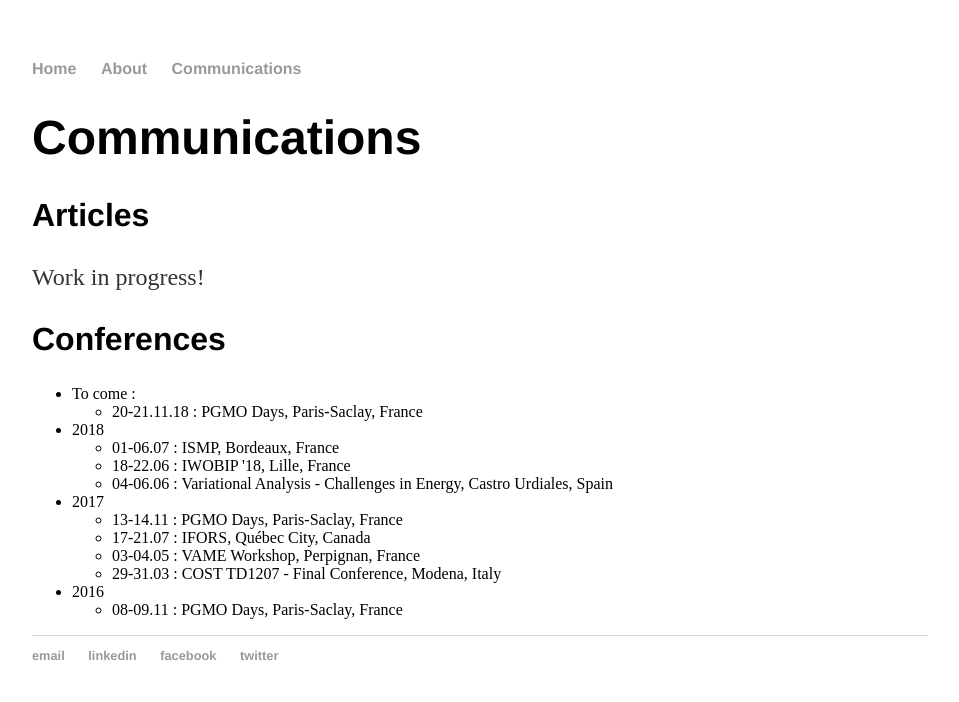
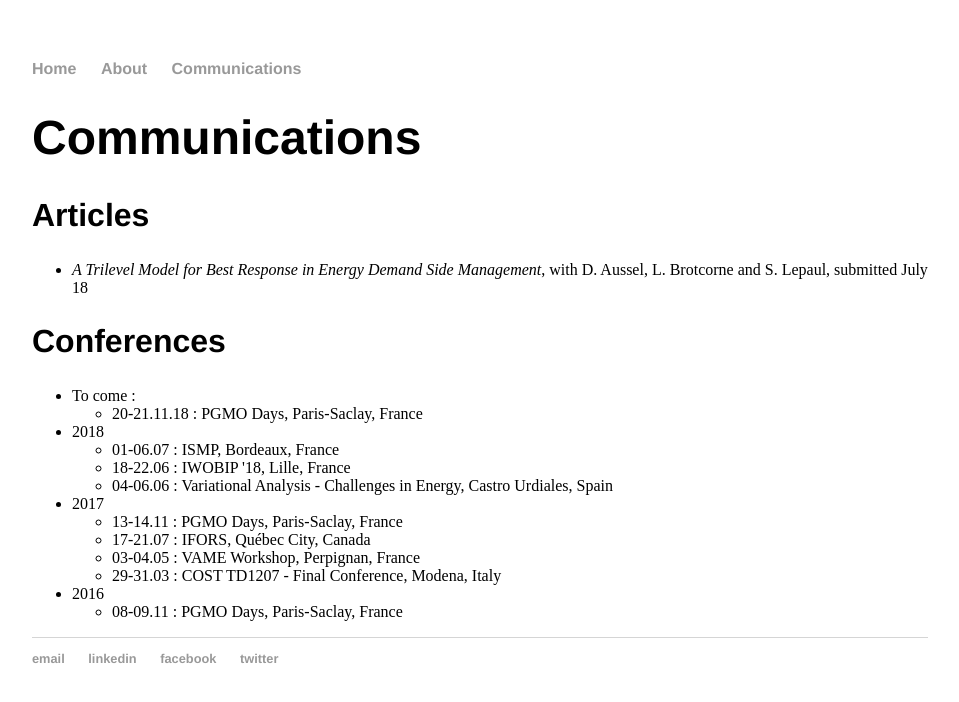
Before and after one commit to l-vn/l-vn.github.io, a Jekyll site: the page built from communications.html, in a window 1280 px wide. Shown: the top 702 px of the page, without its empty margins (160-1119 px from the left). Built offline with Jekyll 4.4.1, drawn with Linux system fonts in a browser that asks for light colours.

Commit message:
maj2 communications

```diff
--- a/communications.html
+++ b/communications.html
@@ -5,7 +5,9 @@ title: Léonard von Niederhäusern
 <div class="blurb">
 	<h1>Communications</h1>
 	<h2>Articles</h2>
-	<p>Work in progress!</p>
+	<ul>
+		<li><i>A Trilevel Model for Best Response in Energy Demand Side Management</i>, with D. Aussel, L. Brotcorne and S. Lepaul, submitted July 18</li>
+	</ul>
 	<h2>Conferences</h2>
 	<ul>
 		<li>To come :
```
